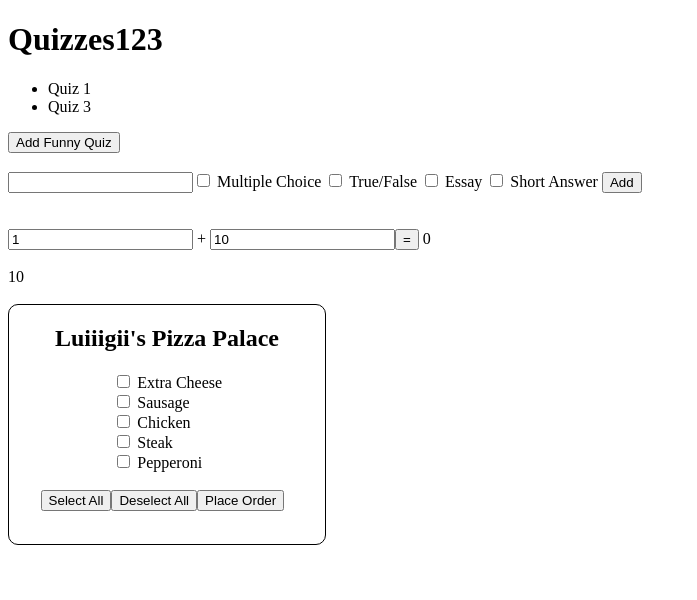
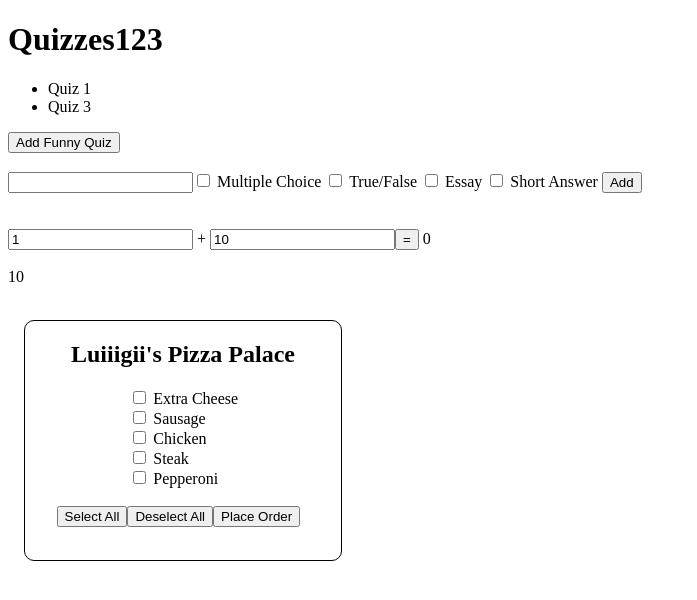
Before and after one commit to 2018-spring-mjs-th/week-two-a, an Angular app: page / in a window 1280 px wide. Shown: the top 600 px of the page, without its empty margins (0-697 px from the left). Built offline with nearby package versions, Linux system fonts and the light colour scheme.

Commit message:
More CSS updating

```diff
--- a/src/app/app.component.html
+++ b/src/app/app.component.html
@@ -46,5 +46,5 @@
   {{ number2 }}
   <br />
   <br />
-  <luiiigii_pizza_palace></luiiigii_pizza_palace>
+  <luiiigii-pizza-palace></luiiigii-pizza-palace>
 </div>
--- a/src/app/luiiigii-pizza-palace/luiiigii-pizza-toppings.component.css
+++ b/src/app/luiiigii-pizza-palace/luiiigii-pizza-toppings.component.css
@@ -2,6 +2,7 @@
     border: 1px solid black;
     border-radius: 10px;
     width: 25%;
+    margin: 1em;
 }
 
 #header {
--- a/src/app/luiiigii-pizza-palace/luiiigii-pizza-toppings.component.ts
+++ b/src/app/luiiigii-pizza-palace/luiiigii-pizza-toppings.component.ts
@@ -7,7 +7,7 @@ interface pizza_topping {
 }
 
 @Component({
-  selector: 'luiiigii_pizza_palace',
+  selector: 'luiiigii-pizza-palace',
   templateUrl: './luiiigii-pizza-toppings.component.html',
   styleUrls: ['./luiiigii-pizza-toppings.component.css']
 })
```
